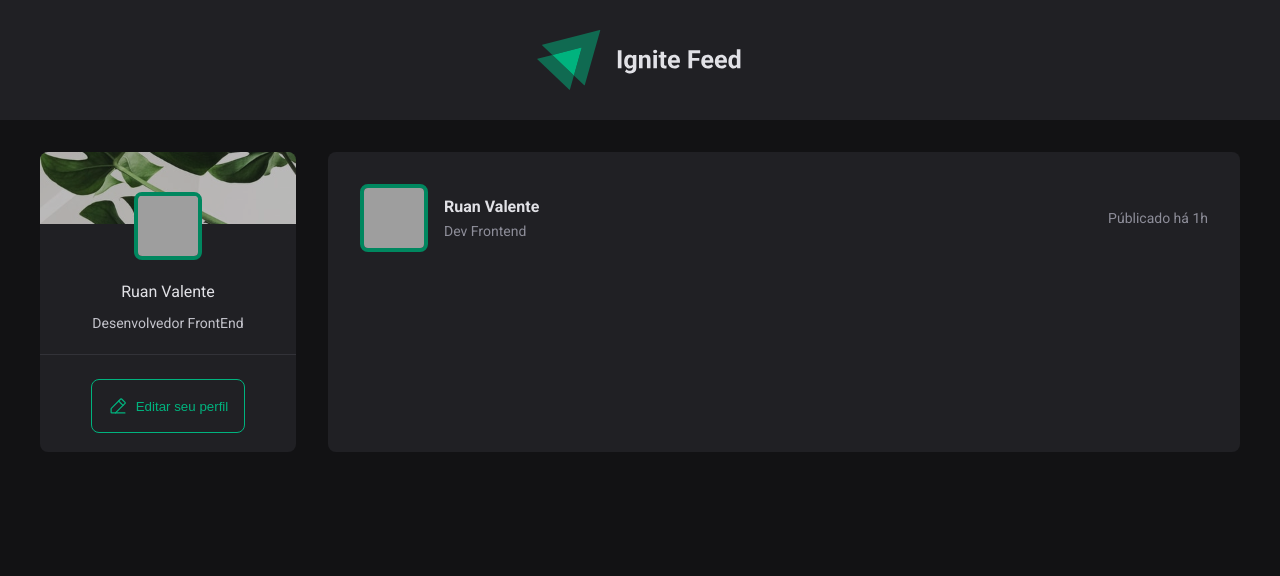
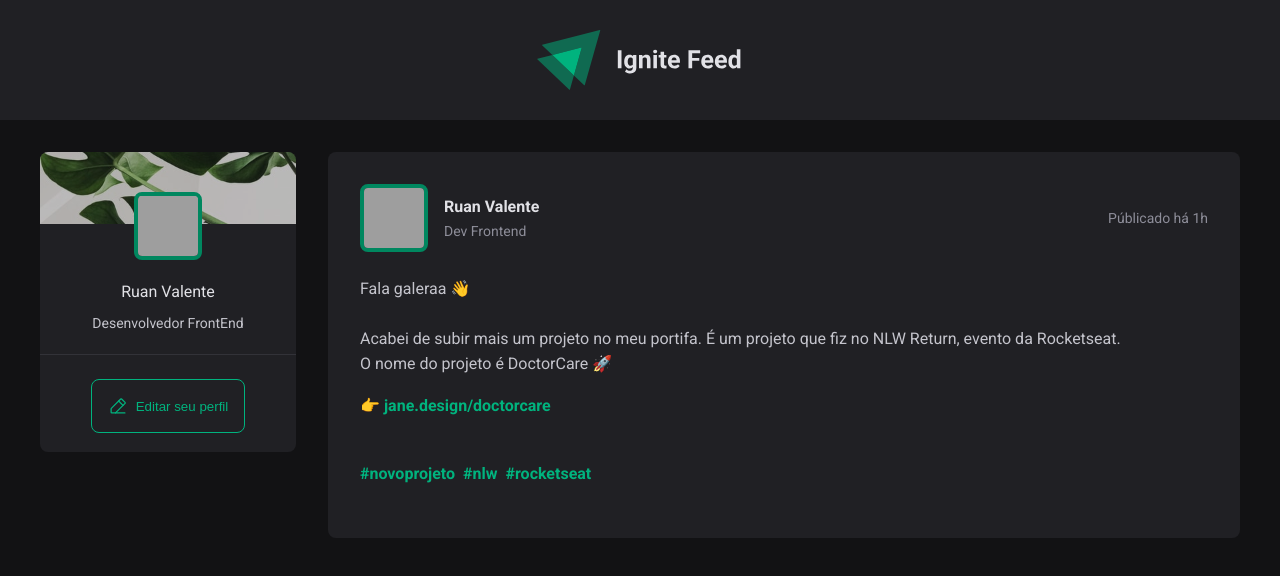
Before and after one commit to ruanvalente/ignite-feed, a React (Vite) app: page / in a window 1280 px wide. Shown: the top 576 px of the page. Built offline with nearby package versions, Linux system fonts and the light colour scheme; grey boxes are pictures that could not be loaded.

Commit message:
WIP(component): add section comment area

```diff
--- a/src/component/FormContent/index.jsx
+++ b/src/component/FormContent/index.jsx
@@ -15,6 +15,29 @@ export function IgniteFeedFormContent() {
         </div>
         <p className="post__hour_information">Públicado há 1h</p>
       </div>
+
+      <div className="post__content-container">
+        <p className="post__content">
+          Fala galeraa 👋 <br />
+        </p>
+        <div className="post__content--user">
+          <p className="post__content">
+            Acabei de subir mais um projeto no meu portifa. É um projeto que fiz
+            no NLW Return, evento da Rocketseat.
+          </p>
+          <p className="post__content">O nome do projeto é DoctorCare 🚀</p>
+        </div>
+        <div className="post__content--link">
+          <p className="post__content">
+            <strong>👉 jane.design/doctorcare</strong>
+          </p>
+        </div>
+        <div className="post__tags">
+          <span className="post__content--tag"> #novoprojeto</span>
+          <span className="post__content--tag">#nlw</span>
+          <span className="post__content--tag">#rocketseat</span>
+        </div>
+      </div>
     </div>
   );
 }
--- a/src/component/FormContent/styles.css
+++ b/src/component/FormContent/styles.css
@@ -44,3 +44,51 @@
   line-height: 160%;
   color: var(--gray5);
 }
+
+.post__content-container > p:first-child {
+  padding: 24px 0;
+}
+
+.post__content {
+  font-weight: 400;
+  font-size: 16px;
+  line-height: 160%;
+
+  color: var(--gray6);
+}
+
+.post__content--link {
+  padding: 16px 0;
+  transition: all 0.3s;
+}
+
+.post__content--link:hover {
+  cursor: pointer;
+  filter: brightness(0.8);
+}
+
+.post__content--link strong {
+  font-weight: bold;
+  color: var(--green-light);
+}
+
+.post__tags {
+  padding-top: 32px;
+  padding-bottom: 24px;
+}
+
+.post__content--tag {
+  font-weight: bold;
+  color: var(--green-light);
+
+  transition: all 0.3s;
+}
+
+.post__content--tag:hover {
+  filter: brightness(0.8);
+  cursor: pointer;
+}
+
+.post__content--tag + span {
+  margin-left: 8px;
+}
```
